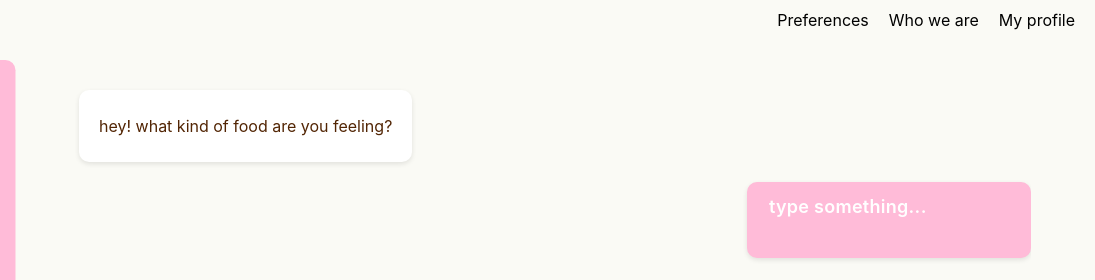
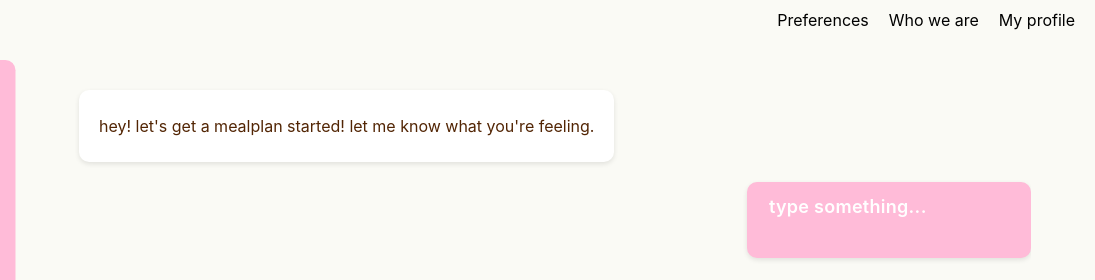
Before and after one commit to areverii/nom, a website: page public/mealplan.html in a window 1280 px wide. Shown: the top 280 px of the page, 185-1280 px from the left. Drawn offline with Linux system fonts and the light colour scheme.

Commit message:
some small adjustments to llm generation

```diff
--- a/public/mealplan.html
+++ b/public/mealplan.html
@@ -22,7 +22,7 @@
             </div>
             <div class="chat-box" id="chat-box">
                 <div class="chat-bubble left">
-                    <p>hey! what kind of food are you feeling?</p>
+                    <p>hey! let's get a mealplan started! let me know what you're feeling.</p>
                 </div>
                 <div class="chat-bubble right" id="user-input-bubble">
                     <textarea id="user-input" placeholder="type something..."></textarea>
```
